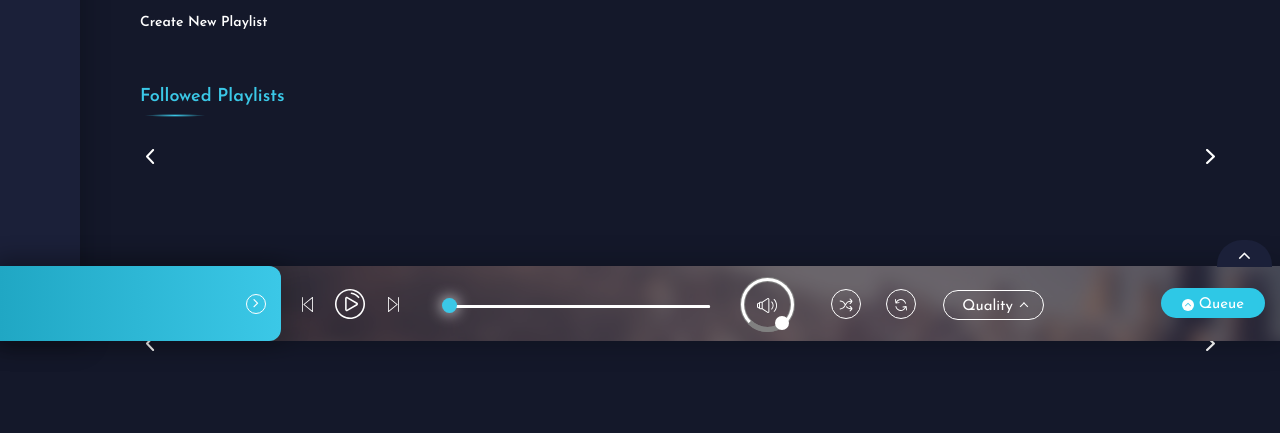
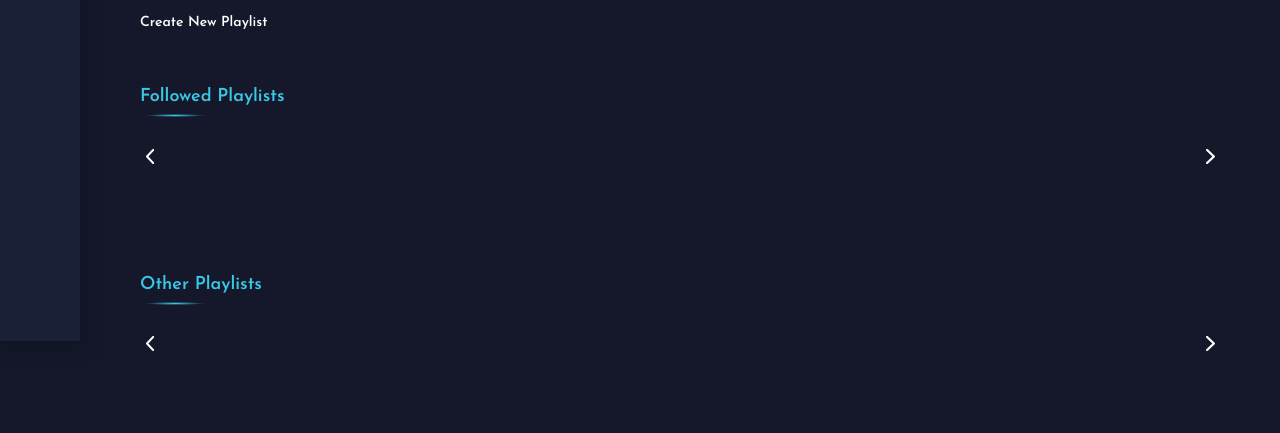
Before and after one commit to ZahraFazel/music-player-platform, a Django app: page /my_playlists/ in a window 1280 px wide. Shown: the part 459-892 px from the top of the page. Run offline with Django 3.2, Linux system fonts and the light colour scheme; the visitor is signed in with stand-in values (Sample User, id 1); data that the repository does not hold is empty; parts of the project's set-up code (start-up, migrations or seed data) failed here and were passed over; some libraries are stand-ins or nearby versions; some web fonts are replaced.

Commit message:
remove play music part

```diff
--- a/musicplayer_app/templates/musicplayer_app/playlists.html
+++ b/musicplayer_app/templates/musicplayer_app/playlists.html
@@ -453,122 +453,122 @@
         </div>
     </div>
     <!----Audio Player Section---->
-    <div class="ms_player_wrapper">
-        <div class="ms_player_close">
-            <i class="fa fa-angle-up" aria-hidden="true"></i>
-        </div>
-        <div class="player_mid">
-            <div class="audio-player">
-                <div id="jquery_jplayer_1" class="jp-jplayer"></div>
-                <div id="jp_container_1" class="jp-audio" role="application" aria-label="media player">
-                    <div class="player_left">
-                        <div class="ms_play_song">
-                            <div class="play_song_name">
-                                <a href="javascript:void(0);" id="playlist-text">
-                                    <div class="jp-now-playing flex-item">
-                                        <div class="jp-track-name"></div>
-                                        <div class="jp-artist-name"></div>
-                                    </div>
-                                </a>
-                            </div>
-                        </div>
-                        <div class="play_song_options">
-                            <ul>
-                                <li><a href="#"><span class="song_optn_icon"><i
-                                        class="ms_icon icon_download"></i></span>download now</a></li>
-                                <li><a href="#"><span class="song_optn_icon"><i class="ms_icon icon_fav"></i></span>Add
-                                    To Favourites</a></li>
-                                <li><a href="#"><span class="song_optn_icon"><i
-                                        class="ms_icon icon_playlist"></i></span>Add To Playlist</a></li>
-                                <li><a href="#"><span class="song_optn_icon"><i class="ms_icon icon_share"></i></span>Share</a>
-                                </li>
-                            </ul>
-                        </div>
-                        <span class="play-left-arrow"><i class="fa fa-angle-right" aria-hidden="true"></i></span>
-                    </div>
-                    <!----Right Queue---->
-                    <div class="jp_queue_wrapper">
-                        <span class="que_text" id="myPlaylistQueue"><i class="fa fa-angle-up" aria-hidden="true"></i> queue</span>
-                        <div id="playlist-wrap" class="jp-playlist">
-                            <div class="jp_queue_cls"><i class="fa fa-times" aria-hidden="true"></i></div>
-                            <h2>queue</h2>
-                            <div class="jp_queue_list_inner">
-                                <ul>
-                                    <li>&nbsp;</li>
-                                </ul>
-                            </div>
-                            <div class="jp_queue_btn">
-                                <a href="javascript:;" class="ms_clear" data-toggle="modal" data-target="#clear_modal">clear</a>
-                                <a href="clear_modal" class="ms_save" data-toggle="modal"
-                                   data-target="#save_modal">save</a>
-                            </div>
-                        </div>
-                    </div>
-                    <div class="jp-type-playlist">
-                        <div class="jp-gui jp-interface flex-wrap">
-                            <div class="jp-controls flex-item">
-                                <button class="jp-previous" tabindex="0">
-                                    <i class="ms_play_control"></i>
-                                </button>
-                                <button class="jp-play" tabindex="0">
-                                    <i class="ms_play_control"></i>
-                                </button>
-                                <button class="jp-next" tabindex="0">
-                                    <i class="ms_play_control"></i>
-                                </button>
-                            </div>
-                            <div class="jp-progress-container flex-item">
-                                <div class="jp-time-holder">
-                                    <span class="jp-current-time" role="timer" aria-label="time">&nbsp;</span>
-                                    <span class="jp-duration" role="timer" aria-label="duration">&nbsp;</span>
-                                </div>
-                                <div class="jp-progress">
-                                    <div class="jp-seek-bar">
-                                        <div class="jp-play-bar">
-                                            <div class="bullet">
-                                            </div>
-                                        </div>
-                                    </div>
-                                </div>
-                            </div>
-                            <div class="jp-volume-controls flex-item">
-                                <div class="widget knob-container">
-                                    <div class="knob-wrapper-outer">
-                                        <div class="knob-wrapper">
-                                            <div class="knob-mask">
-                                                <div class="knob d3"><span></span></div>
-                                                <div class="handle"></div>
-                                                <div class="round">
-                                                    <img src="images/svg/volume.svg" alt="">
-                                                </div>
-                                            </div>
-                                        </div>
-                                        <!-- <input></input> -->
-                                    </div>
-                                </div>
-                            </div>
-                            <div class="jp-toggles flex-item">
-                                <button class="jp-shuffle" tabindex="0" title="Shuffle">
-                                    <i class="ms_play_control"></i></button>
-                                <button class="jp-repeat" tabindex="0" title="Repeat"><i class="ms_play_control"></i>
-                                </button>
-                            </div>
-                            <div class="jp_quality_optn custom_select">
-                                <select>
-                                    <option>quality</option>
-                                    <option value="1">HD</option>
-                                    <option value="2">High</option>
-                                    <option value="3">medium</option>
-                                    <option value="4">low</option>
-                                </select>
-                            </div>
-                        </div>
-                    </div>
-                </div>
-            </div>
-        </div>
-        <!--main div-->
-    </div>
+<!--    <div class="ms_player_wrapper">-->
+<!--        <div class="ms_player_close">-->
+<!--            <i class="fa fa-angle-up" aria-hidden="true"></i>-->
+<!--        </div>-->
+<!--        <div class="player_mid">-->
+<!--            <div class="audio-player">-->
+<!--                <div id="jquery_jplayer_1" class="jp-jplayer"></div>-->
+<!--                <div id="jp_container_1" class="jp-audio" role="application" aria-label="media player">-->
+<!--                    <div class="player_left">-->
+<!--                        <div class="ms_play_song">-->
+<!--                            <div class="play_song_name">-->
+<!--                                <a href="javascript:void(0);" id="playlist-text">-->
+<!--                                    <div class="jp-now-playing flex-item">-->
+<!--                                        <div class="jp-track-name"></div>-->
+<!--                                        <div class="jp-artist-name"></div>-->
+<!--                                    </div>-->
+<!--                                </a>-->
+<!--                            </div>-->
+<!--                        </div>-->
+<!--                        <div class="play_song_options">-->
+<!--                            <ul>-->
+<!--                                <li><a href="#"><span class="song_optn_icon"><i-->
+<!--                                        class="ms_icon icon_download"></i></span>download now</a></li>-->
+<!--                                <li><a href="#"><span class="song_optn_icon"><i class="ms_icon icon_fav"></i></span>Add-->
+<!--                                    To Favourites</a></li>-->
+<!--                                <li><a href="#"><span class="song_optn_icon"><i-->
+<!--                                        class="ms_icon icon_playlist"></i></span>Add To Playlist</a></li>-->
+<!--                                <li><a href="#"><span class="song_optn_icon"><i class="ms_icon icon_share"></i></span>Share</a>-->
+<!--                                </li>-->
+<!--                            </ul>-->
+<!--                        </div>-->
+<!--                        <span class="play-left-arrow"><i class="fa fa-angle-right" aria-hidden="true"></i></span>-->
+<!--                    </div>-->
+<!--                    &lt;!&ndash;&#45;&#45;Right Queue&#45;&#45;&ndash;&gt;-->
+<!--                    <div class="jp_queue_wrapper">-->
+<!--                        <span class="que_text" id="myPlaylistQueue"><i class="fa fa-angle-up" aria-hidden="true"></i> queue</span>-->
+<!--                        <div id="playlist-wrap" class="jp-playlist">-->
+<!--                            <div class="jp_queue_cls"><i class="fa fa-times" aria-hidden="true"></i></div>-->
+<!--                            <h2>queue</h2>-->
+<!--                            <div class="jp_queue_list_inner">-->
+<!--                                <ul>-->
+<!--                                    <li>&nbsp;</li>-->
+<!--                                </ul>-->
+<!--                            </div>-->
+<!--                            <div class="jp_queue_btn">-->
+<!--                                <a href="javascript:;" class="ms_clear" data-toggle="modal" data-target="#clear_modal">clear</a>-->
+<!--                                <a href="clear_modal" class="ms_save" data-toggle="modal"-->
+<!--                                   data-target="#save_modal">save</a>-->
+<!--                            </div>-->
+<!--                        </div>-->
+<!--                    </div>-->
+<!--                    <div class="jp-type-playlist">-->
+<!--                        <div class="jp-gui jp-interface flex-wrap">-->
+<!--                            <div class="jp-controls flex-item">-->
+<!--                                <button class="jp-previous" tabindex="0">-->
+<!--                                    <i class="ms_play_control"></i>-->
+<!--                                </button>-->
+<!--                                <button class="jp-play" tabindex="0">-->
+<!--                                    <i class="ms_play_control"></i>-->
+<!--                                </button>-->
+<!--                                <button class="jp-next" tabindex="0">-->
+<!--                                    <i class="ms_play_control"></i>-->
+<!--                                </button>-->
+<!--                            </div>-->
+<!--                            <div class="jp-progress-container flex-item">-->
+<!--                                <div class="jp-time-holder">-->
+<!--                                    <span class="jp-current-time" role="timer" aria-label="time">&nbsp;</span>-->
+<!--                                    <span class="jp-duration" role="timer" aria-label="duration">&nbsp;</span>-->
+<!--                                </div>-->
+<!--                                <div class="jp-progress">-->
+<!--                                    <div class="jp-seek-bar">-->
+<!--                                        <div class="jp-play-bar">-->
+<!--                                            <div class="bullet">-->
+<!--                                            </div>-->
+<!--                                        </div>-->
+<!--                                    </div>-->
+<!--                                </div>-->
+<!--                            </div>-->
+<!--                            <div class="jp-volume-controls flex-item">-->
+<!--                                <div class="widget knob-container">-->
+<!--                                    <div class="knob-wrapper-outer">-->
+<!--                                        <div class="knob-wrapper">-->
+<!--                                            <div class="knob-mask">-->
+<!--                                                <div class="knob d3"><span></span></div>-->
+<!--                                                <div class="handle"></div>-->
+<!--                                                <div class="round">-->
+<!--                                                    <img src="images/svg/volume.svg" alt="">-->
+<!--                                                </div>-->
+<!--                                            </div>-->
+<!--                                        </div>-->
+<!--                                        &lt;!&ndash; <input></input> &ndash;&gt;-->
+<!--                                    </div>-->
+<!--                                </div>-->
+<!--                            </div>-->
+<!--                            <div class="jp-toggles flex-item">-->
+<!--                                <button class="jp-shuffle" tabindex="0" title="Shuffle">-->
+<!--                                    <i class="ms_play_control"></i></button>-->
+<!--                                <button class="jp-repeat" tabindex="0" title="Repeat"><i class="ms_play_control"></i>-->
+<!--                                </button>-->
+<!--                            </div>-->
+<!--                            <div class="jp_quality_optn custom_select">-->
+<!--                                <select>-->
+<!--                                    <option>quality</option>-->
+<!--                                    <option value="1">HD</option>-->
+<!--                                    <option value="2">High</option>-->
+<!--                                    <option value="3">medium</option>-->
+<!--                                    <option value="4">low</option>-->
+<!--                                </select>-->
+<!--                            </div>-->
+<!--                        </div>-->
+<!--                    </div>-->
+<!--                </div>-->
+<!--            </div>-->
+<!--        </div>-->
+<!--        &lt;!&ndash;main div&ndash;&gt;-->
+<!--    </div>-->
 </div>
 <!----Queue Clear Model ---->
 <div class="ms_clear_modal">
```
Also changed, not shown: musicplayer_app/templates/musicplayer_app/genres.html (+110 -110 lines).
